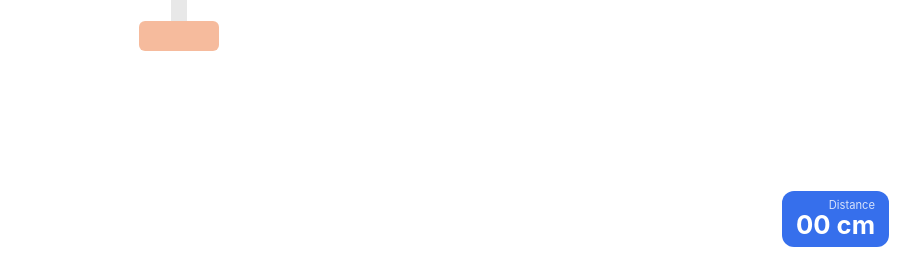
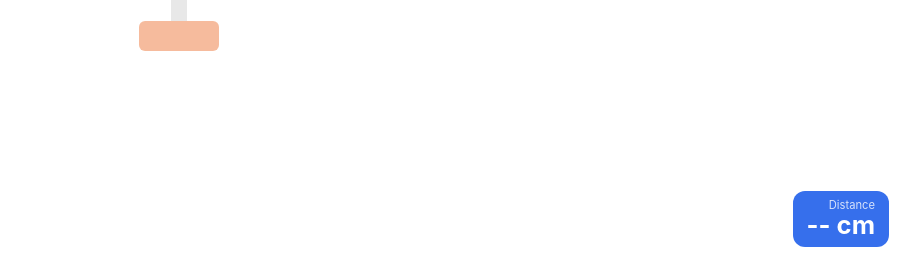
Before and after one commit to Mecanics3d/barmotdis, a plain HTML site: page index.html in a window 1280 px wide. Shown: the part 541-800 px from the top of the page, without its empty margins (379-1280 px from the left). Drawn offline with Linux system fonts and the light colour scheme.

Commit message:
Update index.html

```diff
--- a/index.html
+++ b/index.html
@@ -104,7 +104,7 @@
   <Distance du sonar (bas à droite, masquée tant qu'elle n'est pas valide) -->
   <div id="dist">
     <small>Distance</small>
-    <span id="distval">00 cm</span>
+    <span id="distval">-- cm</span>
   </div>
 
 <script>
```
